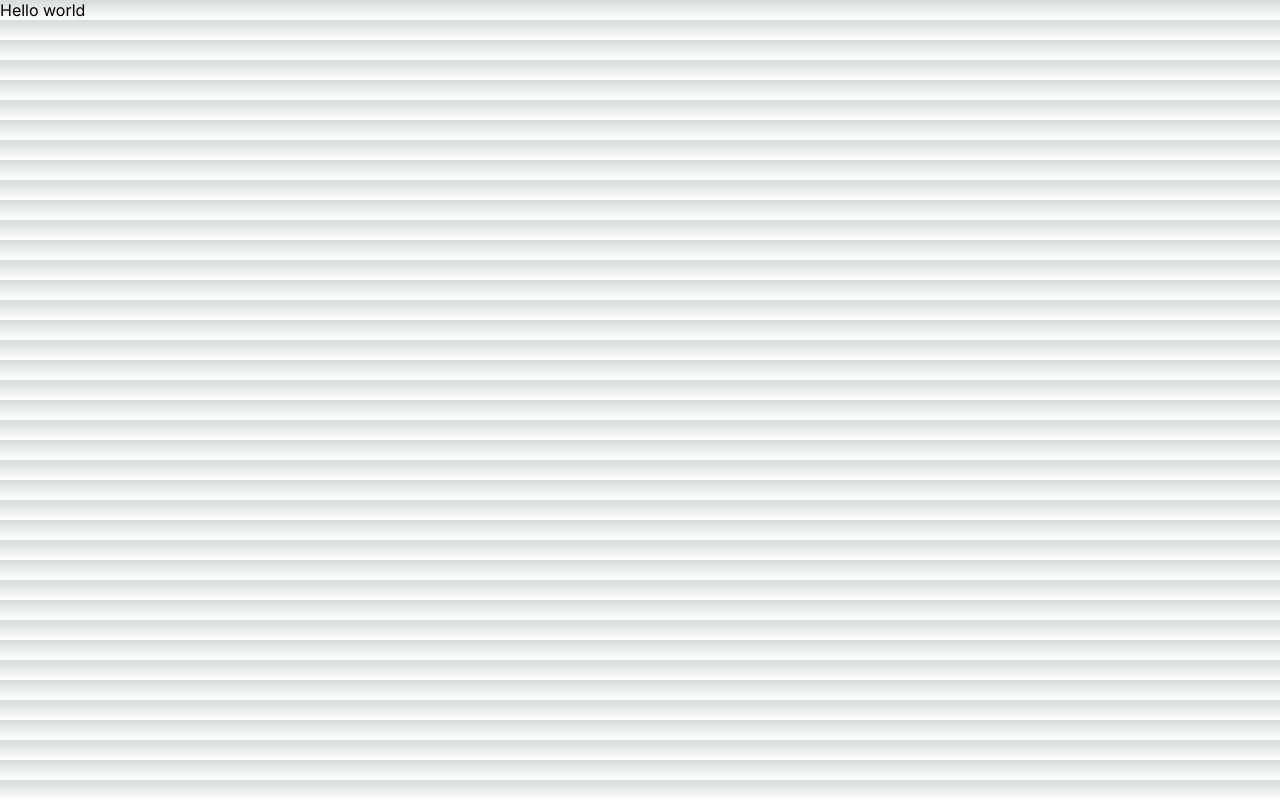
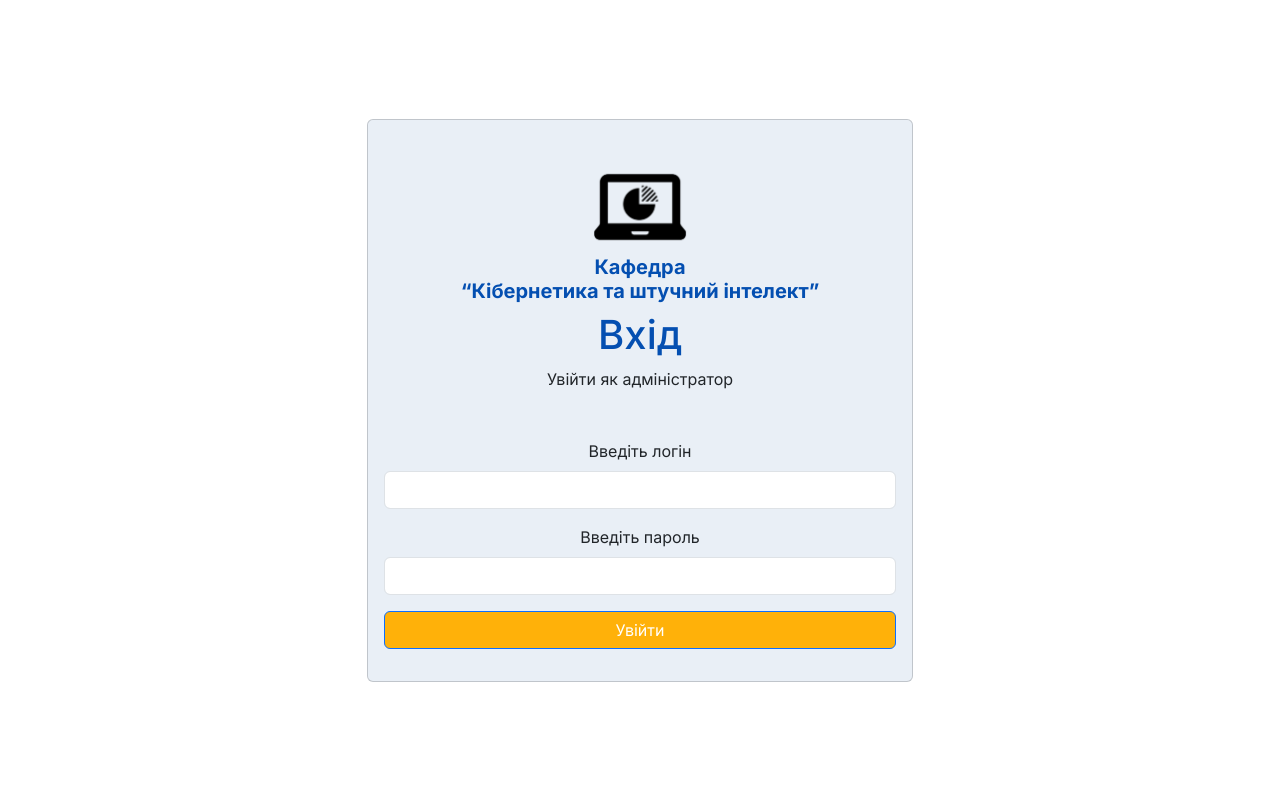
Before and after one commit to curious-minion/EPAM-admin, a Next.js app: page / in a window 1280 px wide. Built offline with nearby package versions, Linux system fonts and the light colour scheme.

Commit message:
added authorization

```diff
--- a/src/app/layout.js
+++ b/src/app/layout.js
@@ -1,6 +1,6 @@
 import { Inter } from "next/font/google";
 import "./globals.css";
-
+import "bootstrap/dist/css/bootstrap.min.css"
 const inter = Inter({ subsets: ["latin"] });
 
 export const metadata = {
--- a/src/app/page.js
+++ b/src/app/page.js
@@ -1,11 +1,44 @@
-import styles from "./page.module.css";
+"use client"
+import Image from "next/image";
+import {authorization} from "./page.module.css";
+import React from 'react'
+import { Col, Button, Row, Container, Card, Form } from 'react-bootstrap'
+import laptop from "../../public/svg/laptop.svg"
+export default function Login() {
+  return (
+    <Container >
+      <Row className="vh-100 d-flex justify-content-center align-items-center">
+        <Col md={8} lg={6} xs={12}>
 
-export default function Home() {
-	return (
-		<main >
-			<div >
-				Hello world
-			</div>
-		</main>
-	);
+          <Card className="shadow" className={authorization}>
+            <Card.Body>
+              <div className="mb-3 mt-4 text-center">
+			  <Image src={laptop}  alt="Логотип"/>
+                <h5 className="fw-bold mb-2">Кафедра <br></br> “Кібернетика та штучний інтелект”</h5>
+                <h1>Вхід</h1>
+				<p className="mb-5">Увійти як адміністратор</p>
+                <Form className="mb-3">
+                  <Form.Group className="mb-3" controlId="formBasicEmail">
+                    <Form.Label className="text-center">Введіть логін</Form.Label>
+                    <Form.Control type="text" placeholder="" />
+                  </Form.Group>
+
+                  <Form.Group className="mb-3" controlId="formBasicPassword">
+                    <Form.Label>Введіть пароль</Form.Label>
+                    <Form.Control type="password" placeholder="" />
+                  </Form.Group>
+
+                  <div className="d-grid">
+                    <Button variant="primary" type="submit">
+                      Увійти
+                    </Button>
+                  </div>
+                </Form>
+              </div>
+            </Card.Body>
+          </Card>
+        </Col>
+      </Row>
+    </Container>
+  )
 }
--- a/src/app/page.module.css
+++ b/src/app/page.module.css
@@ -0,0 +1,9 @@
+.authorization{
+background-color: #E0E8F2B0;
+}
+.authorization button{
+    background-color: #FFB109;
+}
+.authorization h1, .authorization h5{
+    color: #044FB1;
+}
```
Also changed, not shown: public/svg/laptop.svg (added).
